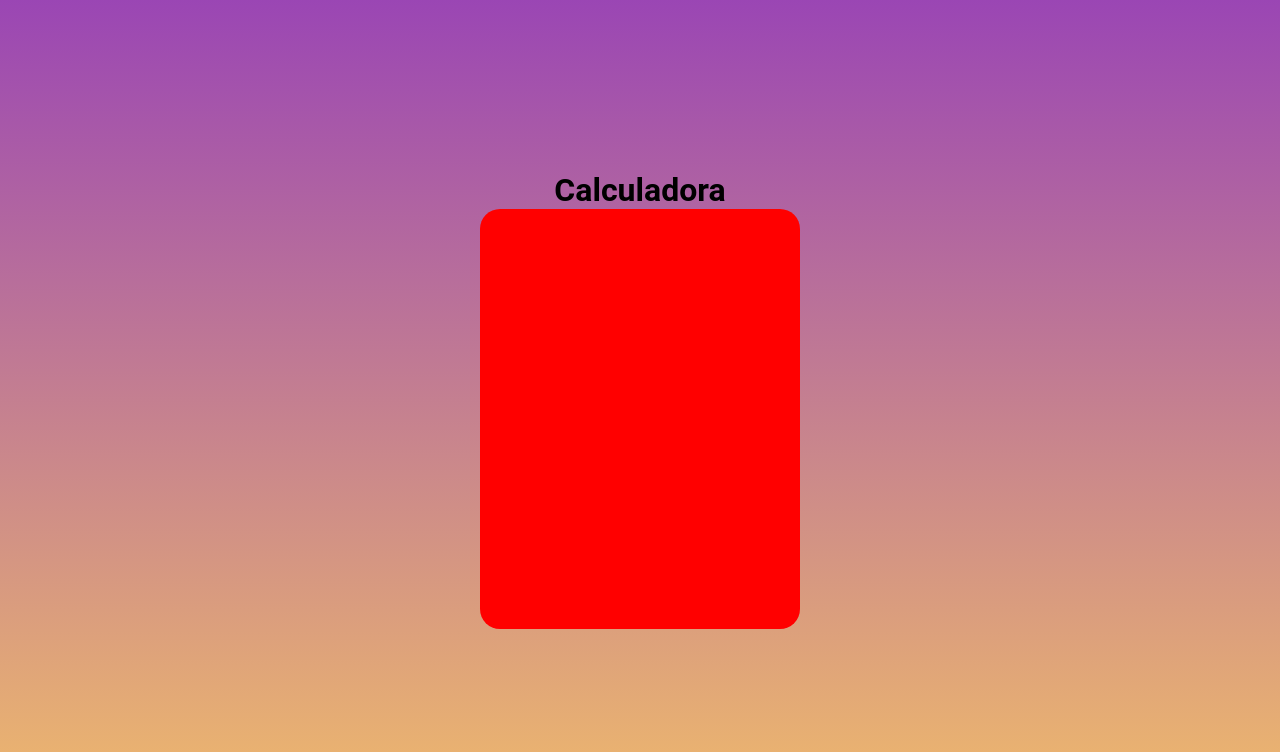
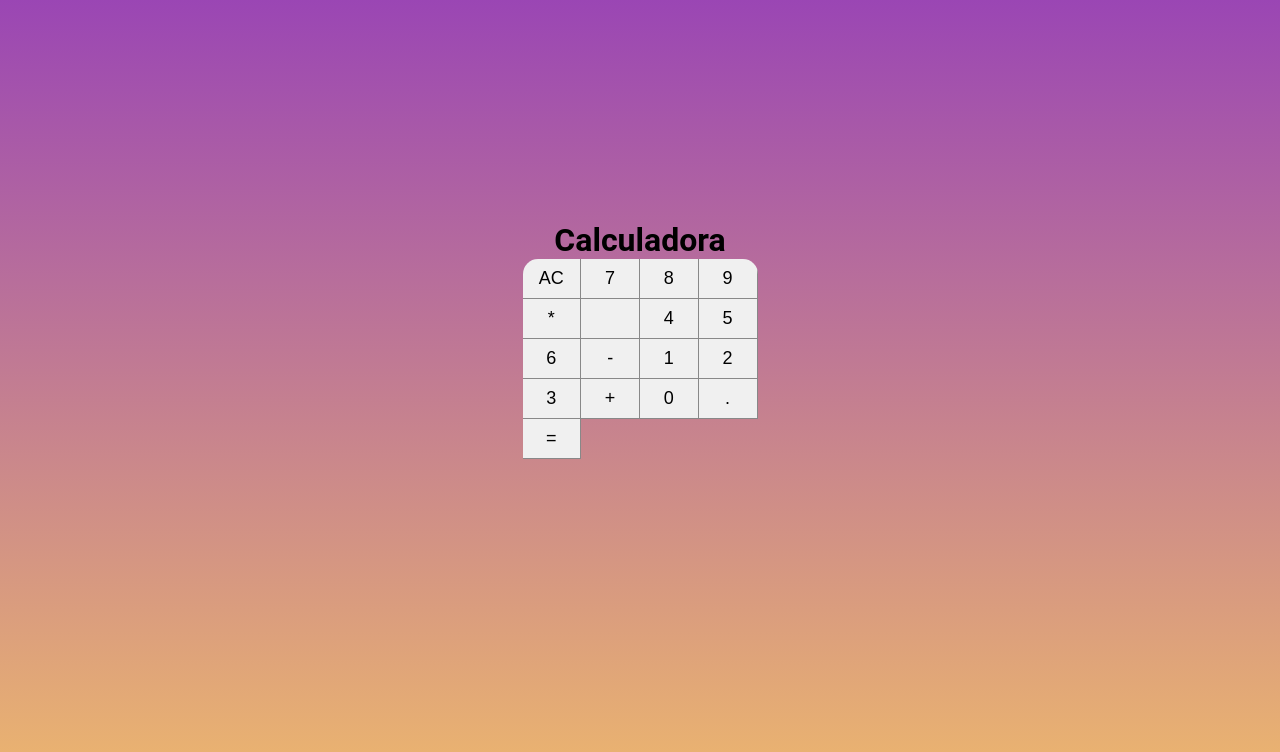
Before and after one commit to walber-vaz/curso-react-redux-cod3r, a React (Create React App) app in the folder projetos/calculadora/: page / in a window 1280 px wide. Shown: the top 752 px of the page. Built offline with nearby package versions, Linux system fonts and the light colour scheme.

Commit message:
feat: create button used display grid

```diff
--- /dev/null
+++ b/projetos/calculadora/src/components/Button/index.jsx
@@ -0,0 +1,13 @@
+import React from "react";
+
+import "./style.css";
+
+function Button({ label }) {
+  return (
+    <button className="button" type="button">
+      {label}
+    </button>
+  );
+}
+
+export default Button;
--- /dev/null
+++ b/projetos/calculadora/src/components/Button/style.css
@@ -0,0 +1,13 @@
+:root {
+  --bg-button: #f0f0f0;
+  --border-button: solid 0.1rem #888;
+}
+
+.button {
+  font-size: 1.8rem;
+  background-color: var(--bg-button);
+  border: none;
+  border-right: var(--border-button);
+  border-bottom: var(--border-button);
+  outline: none;
+}
--- a/projetos/calculadora/src/components/Calculator/index.jsx
+++ b/projetos/calculadora/src/components/Calculator/index.jsx
@@ -1,9 +1,30 @@
 import React from "react";
+import Button from "../Button";
 
 import "./style.css";
 
 function Calculator() {
-  return <div className="calculator"></div>;
+  return (
+    <div className="calculator">
+      <Button label="AC" />
+      <Button label="7" />
+      <Button label="8" />
+      <Button label="9" />
+      <Button label="*" />
+      <Button label="" />
+      <Button label="4" />
+      <Button label="5" />
+      <Button label="6" />
+      <Button label="-" />
+      <Button label="1" />
+      <Button label="2" />
+      <Button label="3" />
+      <Button label="+" />
+      <Button label="0" />
+      <Button label="." />
+      <Button label="=" />
+    </div>
+  );
 }
 
 export default Calculator;
--- a/projetos/calculadora/src/components/Calculator/style.css
+++ b/projetos/calculadora/src/components/Calculator/style.css
@@ -1,11 +1,10 @@
 .calculator {
-  display: flex;
-  flex-direction: column;
-  align-items: center;
-  height: 420px;
-  width: 320px;
-  border-radius: 2rem;
+  height: 320px;
+  width: 235px;
+  border-radius: 1.5rem;
   overflow: hidden;
-  background-color: red;
   text-align: center;
+  display: grid;
+  grid-template-columns: repeat(4, 25%);
+  grid-template-rows: 4rem 4rem 4rem 4rem 4rem;
 }
```
